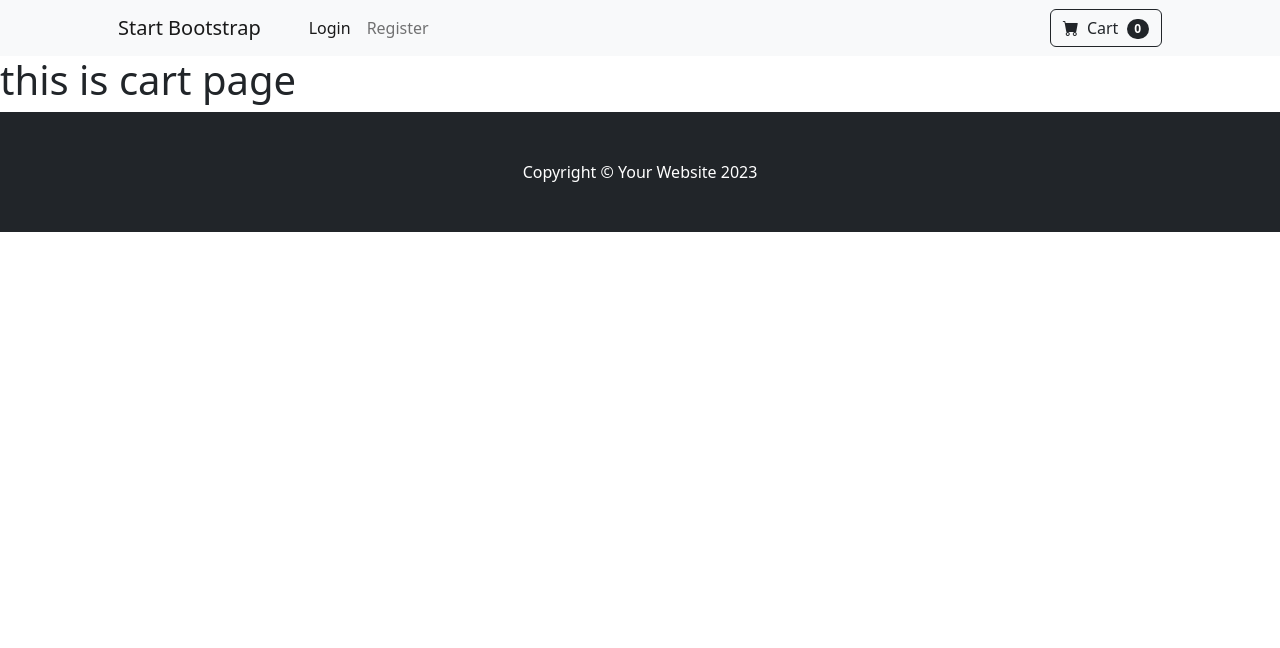
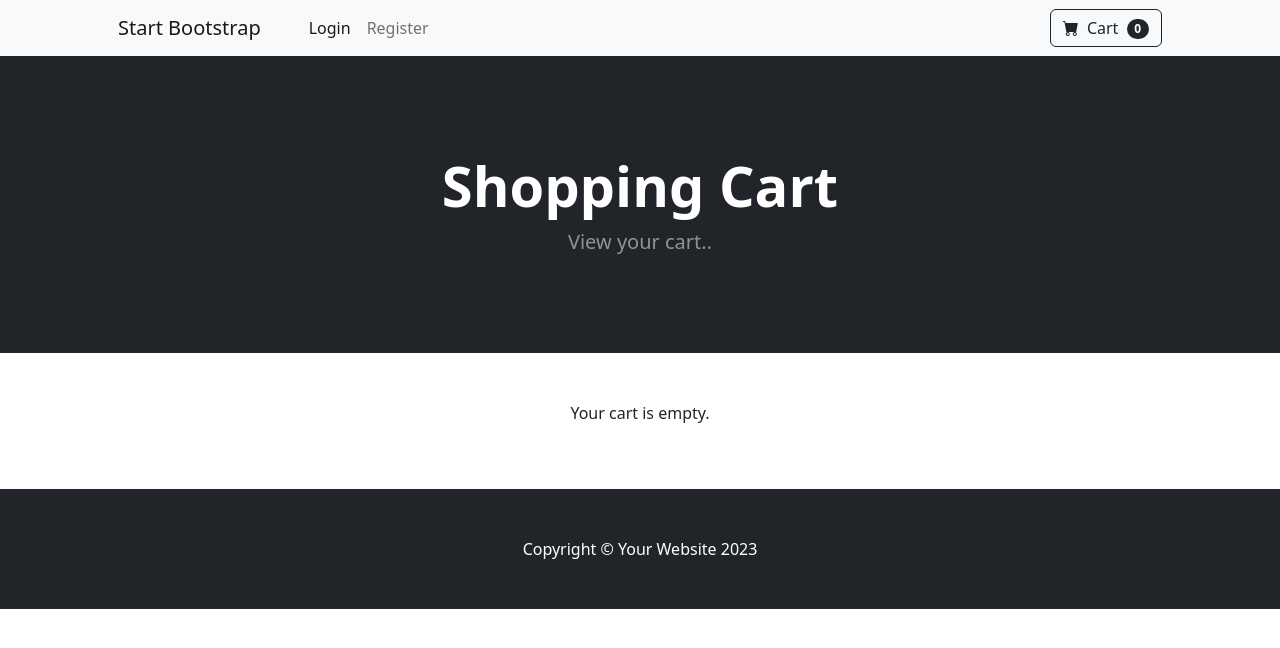
Before and after one commit to Jashwanth-rit/Django_project, a Django app: page /cart/ in a window 1280 px wide. Shown: the top 648 px of the page. Run offline with Django 5.2, Linux system fonts and the light colour scheme; some libraries are stand-ins or nearby versions.

Commit message:
getting Cart items

```diff
--- a/cart/cart.py
+++ b/cart/cart.py
@@ -1,3 +1,6 @@
+from store.models import Product
+
+
 class Cart:
     def __init__(self,req):
         self.session = req.session
@@ -25,3 +28,19 @@ class Cart:
 
     def __len__(self):
         return len(self.cart)
+
+    def cart_get(self):
+        # Get the product IDs from the cart
+        product_ids = self.cart.keys()
+
+        # Retrieve the products using the correct filter: id__in
+        products = Product.objects.filter(id__in=product_ids)
+
+        return products
+
+    def cart_delete(self, product_id):
+        # Ensure product_id is a string
+        product_id = str(product_id)
+        if product_id in self.cart:
+            del self.cart[product_id]  # Remove item from cart
+            self.session.modified = True
--- a/cart/templates/cart.html
+++ b/cart/templates/cart.html
@@ -1,8 +1,52 @@
 {% extends 'base.html' %}
 
 {% block content %}
+    <!-- Header -->
+    <header class="bg-dark py-5">
+        <div class="container px-4 px-lg-5 my-5">
+            <div class="text-center text-white">
+                <h1 class="display-4 fw-bolder">Shopping Cart</h1>
+                <p class="lead fw-normal text-white-50 mb-0">View your cart..</p>
+            </div>
+        </div>
+    </header>
 
-<h1> this is cart page</h1>
-
-
-        {% endblock %}
+    <!-- Shopping Cart Section -->
+    <section class="py-5">
+        <div class="container px-4 px-lg-5">
+            <div class="row">
+                {% if cart_items %}
+                    {% for item in cart_items %}
+                    <div class="col-12 mb-4">
+                        <div class="card d-flex flex-row align-items-center p-3">
+                            <!-- Product image-->
+                            <img class="img-fluid" src="{{ item.image.url }}" alt="{{ item.name }}" style="width: 150px; height: auto; margin-right: 20px;">
+                            <!-- Product details-->
+                            <div class="flex-grow-1">
+                                <h5 class="fw-bolder">{{ item.name }}</h5>
+                                <p class="text-muted mb-2">{{ item.category }}</p>
+                                {% if item.is_sale %}
+                                    <span class="text-muted text-decoration-line-through">${{ item.price }}</span>
+                                    <span class="text-danger">${{ item.sale_price }}</span>
+                                {% else %}
+                                    <span>${{ item.price }}</span>
+                                {% endif %}
+                                <p class="card-text mt-2">{{ item.description }}</p>
+                            </div>
+                            <!-- Remove and Buy buttons -->
+                            <div class="d-flex flex-column">
+                                <a href="{% url 'cart_delete' item.id %}" class="btn btn-danger btn-sm mb-2">Remove</a>
+                                <a href="" class="btn btn-primary btn-sm">Buy</a>
+                            </div>
+                        </div>
+                    </div>
+                    {% endfor %}
+                {% else %}
+                    <div class="col-12">
+                        <p class="text-center">Your cart is empty.</p>
+                    </div>
+                {% endif %}
+            </div>
+        </div>
+    </section>
+{% endblock %}
--- a/cart/urls.py
+++ b/cart/urls.py
@@ -10,6 +10,6 @@ urlpatterns = [
      path('',views.cart_get,name='cart_get'),
       path('add/',views.cart_add,name='cart_add'),
        path('update/',views.cart_update,name='cart_update'),
-        path('delete/',views.cart_delete,name='cart_delete'),
+        path('delete/<id>',views.cart_delete,name='cart_delete'),
 
 ]
--- a/cart/views.py
+++ b/cart/views.py
@@ -5,18 +5,24 @@ from django.http import JsonResponse
 
 # Create your views here.
 def cart_get(req):
-    return render(req, 'cart.html', {  # Direct reference to 'home.html'
 
-    })
+    cart = Cart(req)  # Pass the request to the Cart class
+    cart_items = cart.cart_get  # Retrieve all items from the cart
+    return render(req, 'cart.html', {'cart_items': cart_items})
+
 
 def cart_update(req):
     return render(req, 'cart.html', {  # Direct reference to 'home.html'
 
     })
 
-def cart_delete(req):
-    return render(req, 'cart.html', {  # Direct reference to 'home.html'
+def cart_delete(req, id):
+    cart = Cart(req)
+    cart.cart_delete(id)
+    cart_items = cart.cart_get()  # Call cart_get() to fetch updated cart items
 
+    return render(req, 'cart.html', {  # Use correct template name 'cart.html'
+        'cart_items': cart_items
     })
 
 def cart_add(req):
--- a/store/templates/product.html
+++ b/store/templates/product.html
@@ -55,6 +55,7 @@
                             <h5 class="fw-bolder">{{product.name}}</h5>
                             <!-- Product price-->
 
+
                            <strike> ${{product.price}}</strike> &nbsp; ${{product.sale_price}}
                             <br>
                             <span>{{product.description}}</span>
```
Also changed, not shown: db.sqlite3.
